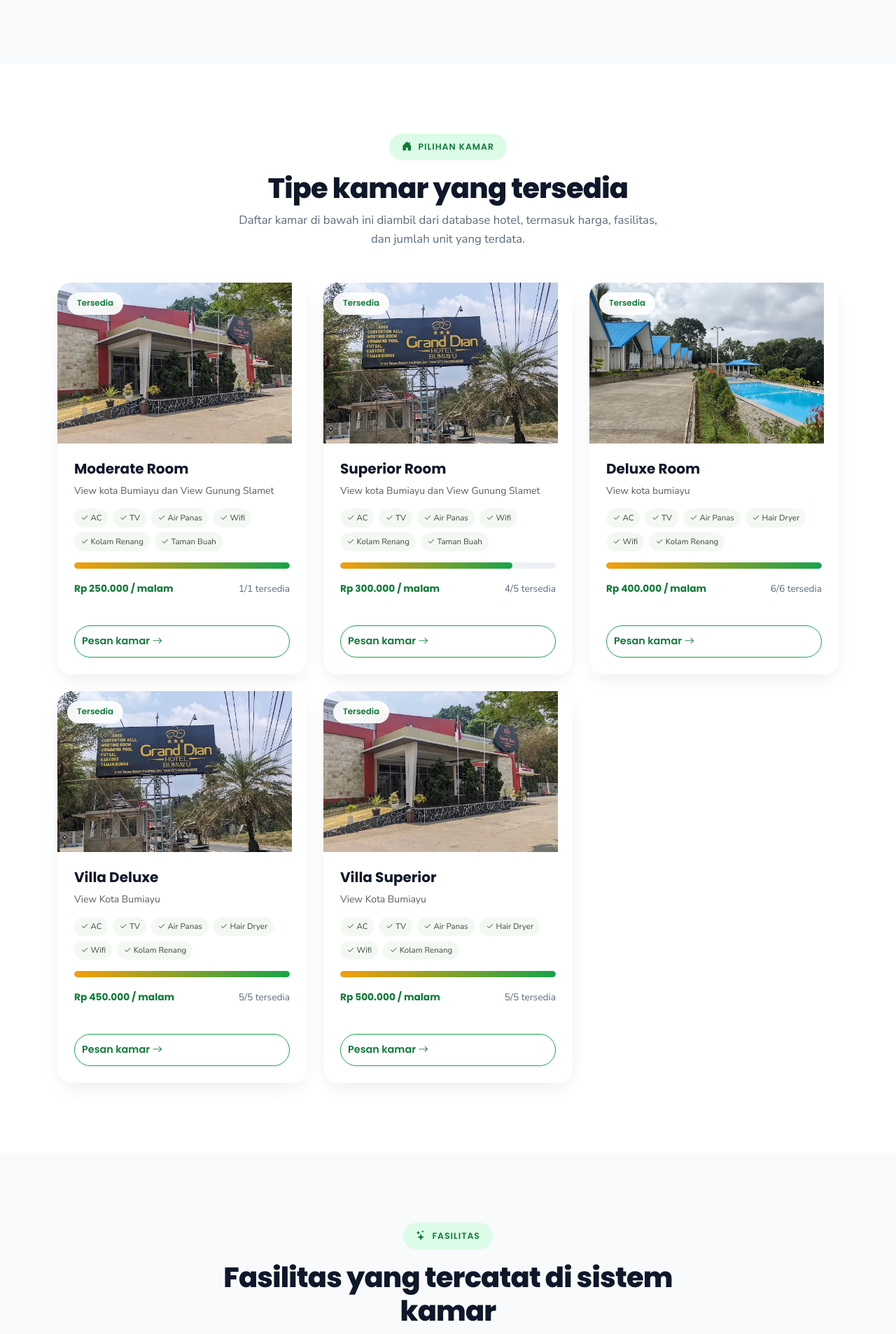
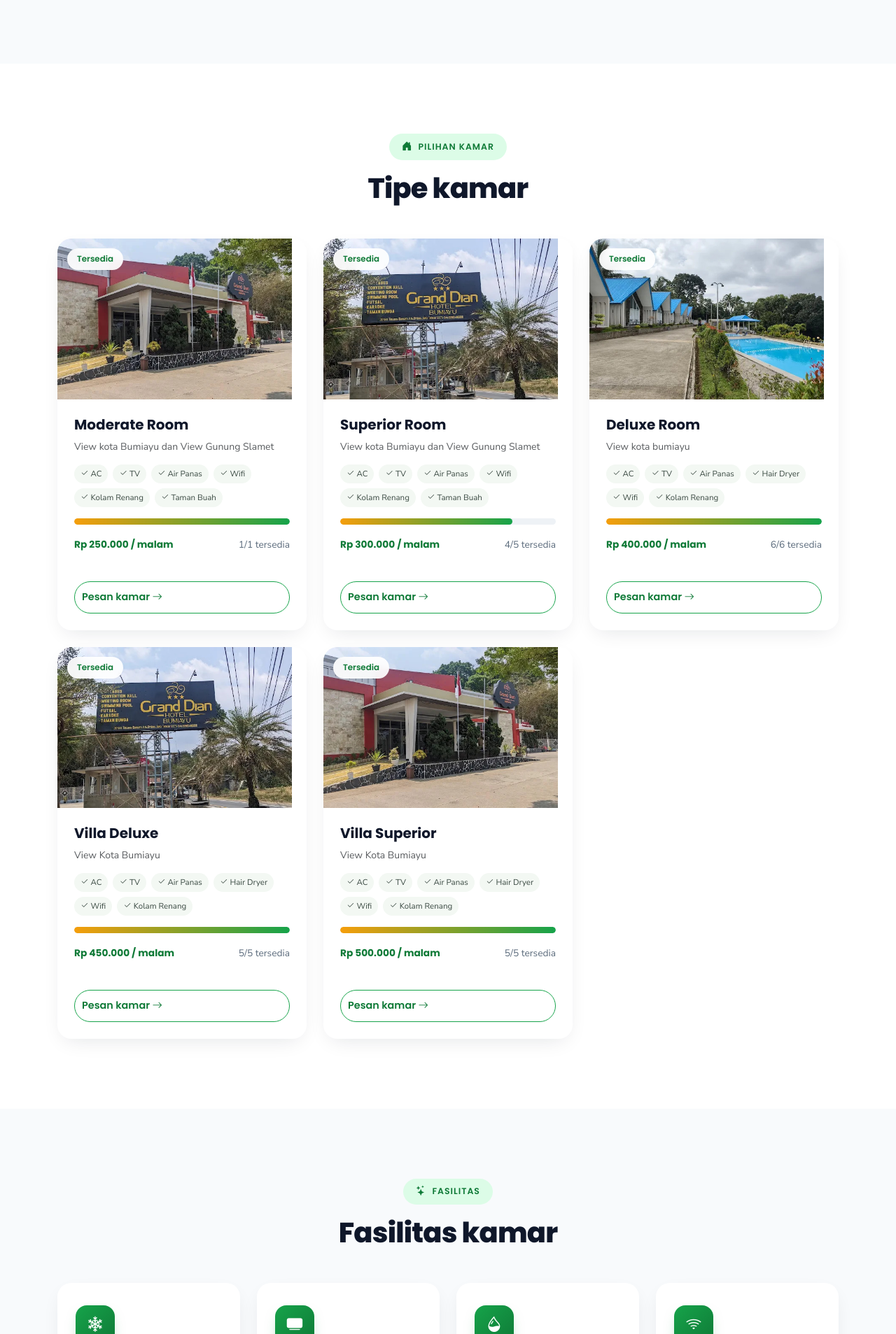
Before and after one commit to Adil8566/hotel_new, a PHP site: page / in a window 1280 px wide. Shown: the part 1171-3078 px from the top of the page at 70% size. Run offline with PHP 8.4, Linux system fonts and the light colour scheme; data comes from the database, SQL or seed files in the repository.

Commit message:
Update project

```diff
--- a/index.php
+++ b/index.php
@@ -223,8 +223,8 @@ $loginUrl = 'login.php';
     <div class="container">
         <div class="text-center mx-auto mb-5" style="max-width:680px;" data-aos="fade-up">
             <span class="eyebrow"><i class="bi bi-house-door-fill"></i> Pilihan Kamar</span>
-            <h2 class="section-title mt-3" style="font-size:clamp(1.8rem,3.2vw,2.5rem);">Tipe kamar yang tersedia</h2>
-            <p class="section-sub mx-auto mt-2">Daftar kamar di bawah ini diambil dari database hotel, termasuk harga, fasilitas, dan jumlah unit yang terdata.</p>
+            <h2 class="section-title mt-3" style="font-size:clamp(1.8rem,3.2vw,2.5rem);">Tipe kamar </h2>
+            <p class="section-sub mx-auto mt-2"></p>
         </div>
         <div class="row g-4">
             <?php if (!$rooms): ?>
@@ -282,8 +282,8 @@ $loginUrl = 'login.php';
     <div class="container">
         <div class="text-center mx-auto mb-5" style="max-width:680px;" data-aos="fade-up">
             <span class="eyebrow"><i class="bi bi-stars"></i> Fasilitas</span>
-            <h2 class="section-title mt-3" style="font-size:clamp(1.8rem,3.2vw,2.5rem);">Fasilitas yang tercatat di sistem kamar</h2>
-            <p class="section-sub mx-auto mt-2">Fasilitas berikut diambil dari data fasilitas tipe kamar yang sudah tersimpan pada database hotel.</p>
+            <h2 class="section-title mt-3" style="font-size:clamp(1.8rem,3.2vw,2.5rem);">Fasilitas kamar</h2>
+            <p class="section-sub mx-auto mt-2"></p>
         </div>
         <?php
         $facilities = [];
@@ -355,7 +355,7 @@ $loginUrl = 'login.php';
     <div class="container contact-card">
         <div class="text-center mx-auto mb-5" style="max-width:680px;" data-aos="fade-up">
             <span class="eyebrow"><i class="bi bi-signpost-split-fill"></i> Cara Akses</span>
-            <h2 class="section-title mt-3" style="font-size:clamp(1.8rem,3.2vw,2.5rem);">Dari landing page ke sistem hotel</h2>
+            <h2 class="section-title mt-3" style="font-size:clamp(1.8rem,3.2vw,2.5rem);"></h2>
         </div>
         <div class="hiw-wrap">
             <div class="hiw-line"></div>
@@ -384,8 +384,8 @@ $loginUrl = 'login.php';
     <div class="container">
         <div class="text-center mx-auto mb-5" style="max-width:680px;" data-aos="fade-up">
             <span class="eyebrow"><i class="bi bi-images"></i> Galeri</span>
-            <h2 class="section-title mt-3" style="font-size:clamp(1.8rem,3.2vw,2.5rem);">Tampilan hotel dalam tiga foto</h2>
-            <p class="section-sub mx-auto mt-2">Menggunakan aset foto yang sudah tersedia di project hotel Anda.</p>
+            <h2 class="section-title mt-3" style="font-size:clamp(1.8rem,3.2vw,2.5rem);"></h2>
+            <p class="section-sub mx-auto mt-2"></p>
         </div>
         <div class="row g-4">
             <div class="col-md-4" data-aos="fade-up"><div class="cause-card"><div class="cause-img" style="height:260px;"><img src="assets_volt/img/hotel1.jpg" alt="Grand Dian Hotel" loading="lazy"></div><div class="cause-body"><h5 class="font-display fw-bold mb-1">Grand Dian Hotel</h5><p class="text-muted small mb-0">Tampilan hotel dari aset project.</p></div></div></div>
```
Also changed, not shown: database/migration_v2.sql (deleted, +0 -19 lines).
